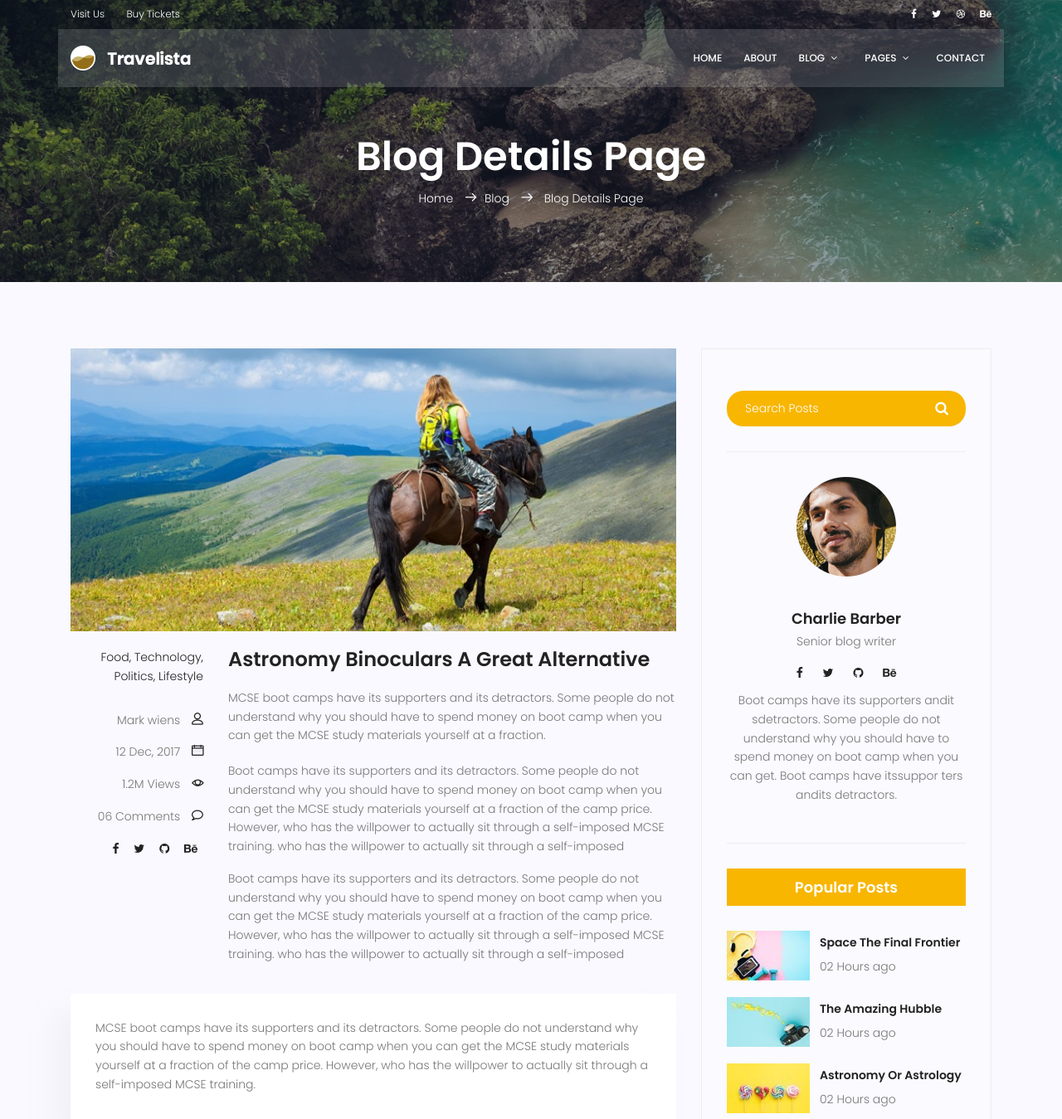
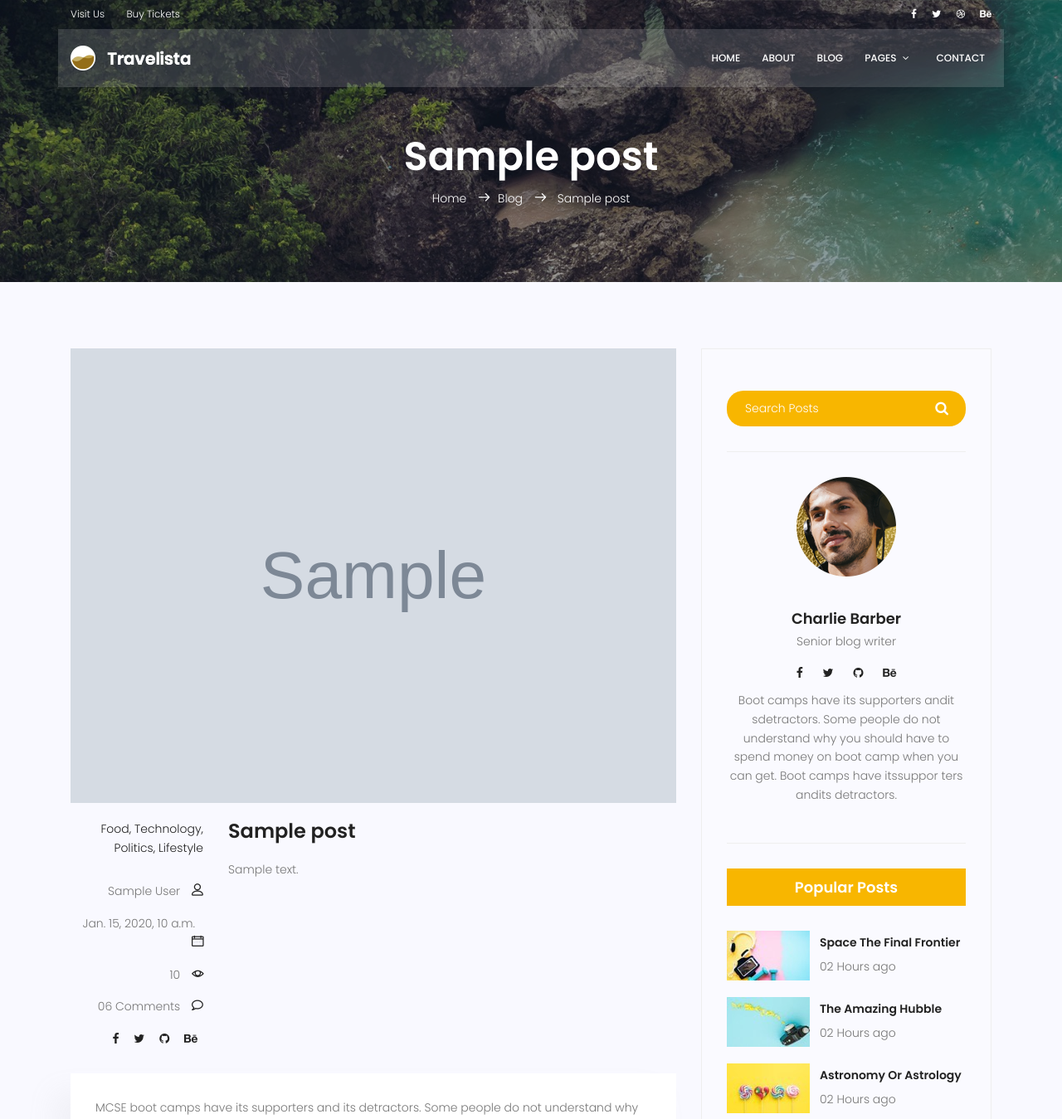
Before and after one commit to Bwar3am/my_site, a Django app: template templates/blog/blog-single.html in a window 1280 px wide. Shown: the top 1349 px of the page at 83% size. Run offline with Django 4.2, Linux system fonts and the light colour scheme; the template is opened without the code that fills it: most values are stand-ins (such as "Sample title", 1, 10 or a date in 2020); grey boxes marked "Sample" are stand-in pictures; some libraries are stand-ins or nearby versions.

Commit message:
www
aaaa

```diff
--- a/blog/urls.py
+++ b/blog/urls.py
@@ -5,6 +5,9 @@ app_name="blog"
 
 urlpatterns = [
     path('', blog_view , name="index"),
-    path('single', blog_single, name="single"),
-    path('post-<int:pid>',test,name="test"),
+    path('<int:pid>' ,blog_single, name='single' ),
+    #path('post-<int:pid>' ,release_post, name='publish' ),
+
+    #path('post/<int:pid>/', post_detail, name='post_detail'),
+    #path('post-<int:pid>',test,name="test"),
 ]
--- a/mysite/settings.py
+++ b/mysite/settings.py
@@ -42,6 +42,7 @@ INSTALLED_APPS = [
     'django.contrib.staticfiles',
     'website',
     'blog'
+
 
 ]
 
--- a/templates/blog/blog-single.html
+++ b/templates/blog/blog-single.html
@@ -7,9 +7,9 @@
     <div class="container">
       <div class="row d-flex align-items-center justify-content-center">
         <div class="about-content col-lg-12">
-          <h1 class="text-white">Blog Details Page</h1>
+          <h1 class="text-white">{{Post.title}}</h1>
           <p class="text-white link-nav">
-            <a href="index.html">Home</a> <span class="lnr lnr-arrow-right"></span><a href="blog-home.html">Blog</a> <span class="lnr lnr-arrow-right"></span> <a href="blog-single.html">Blog Details Page</a>
+            <a href="{% url 'website:index' %}">Home</a> <span class="lnr lnr-arrow-right"></span><a href="{% url 'blog:index' %}">Blog</a> <span class="lnr lnr-arrow-right"></span> <a href="blog-single.html">{{Post.title}}</a>
           </p>
         </div>
       </div>
@@ -25,7 +25,7 @@
           <div class="single-post row">
             <div class="col-lg-12">
               <div class="feature-img">
-                <img class="img-fluid" src="{% static 'img/blog/feature-img1.jpg' %}" alt="" />
+                <img class="img-fluid" src="{{Post.image.url}}" alt="" />
               </div>
             </div>
             <div class="col-lg-3 col-md-3 meta-details">
@@ -45,13 +45,13 @@
               </ul>
               <div class="user-details row">
                 <p class="user-name col-lg-12 col-md-12 col-6">
-                  <a href="#">Mark wiens</a> <span class="lnr lnr-user"></span>
+                  <a href="#">{{Post.author}}</a> <span class="lnr lnr-user"></span>
                 </p>
                 <p class="date col-lg-12 col-md-12 col-6">
-                  <a href="#">12 Dec, 2017</a> <span class="lnr lnr-calendar-full"></span>
+                  <a href="#"><a>{{Post.published_date_time}}</a></a> <span class="lnr lnr-calendar-full"></span>
                 </p>
                 <p class="view col-lg-12 col-md-12 col-6">
-                  <a href="#">1.2M Views</a> <span class="lnr lnr-eye"></span>
+                  <a href="#">{{Post.counted_views}}</a> <span class="lnr lnr-eye"></span>
                 </p>
                 <p class="comments col-lg-12 col-md-12 col-6">
                   <a href="#">06 Comments</a> <span class="lnr lnr-bubble"></span>
@@ -73,16 +73,16 @@
               </div>
             </div>
             <div class="col-lg-9 col-md-9">
-              <h3 class="mt-20 mb-20">Astronomy Binoculars A Great Alternative</h3>
-              <p class="excert">MCSE boot camps have its supporters and its detractors. Some people do not understand why you should have to spend money on boot camp when you can get the MCSE study materials yourself at a fraction.</p>
-              <p>Boot camps have its supporters and its detractors. Some people do not understand why you should have to spend money on boot camp when you can get the MCSE study materials yourself at a fraction of the camp price. However, who has the willpower to actually sit through a self-imposed MCSE training. who has the willpower to actually sit through a self-imposed</p>
-              <p>Boot camps have its supporters and its detractors. Some people do not understand why you should have to spend money on boot camp when you can get the MCSE study materials yourself at a fraction of the camp price. However, who has the willpower to actually sit through a self-imposed MCSE training. who has the willpower to actually sit through a self-imposed</p>
+              <h3 class="mt-20 mb-20">{{Post.title}}</h3>
+              <p class="excert">{{Post.content}}</p>
+
+
             </div>
             <div class="col-lg-12">
               <div class="quotes">MCSE boot camps have its supporters and its detractors. Some people do not understand why you should have to spend money on boot camp when you can get the MCSE study materials yourself at a fraction of the camp price. However, who has the willpower to actually sit through a self-imposed MCSE training.</div>
               <div class="row mt-30 mb-30">
                 <div class="col-6">
-                  <img class="img-fluid" src="{% static 'img/blog/post-img1.jpg' %}" alt="" />
+                  <img class="img-fluid" src="{%static 'img/blog/post-img1.jpg' %}" alt="" />
                 </div>
                 <div class="col-6">
                   <img class="img-fluid" src="{% static 'img/blog/post-img2.jpg' %}" alt="" />
@@ -96,28 +96,51 @@
           </div>
           <div class="navigation-area">
             <div class="row">
+
               <div class="col-lg-6 col-md-6 col-12 nav-left flex-row d-flex justify-content-start align-items-center">
+
                 <div class="thumb">
-                  <a href="#"><img class="img-fluid" src="{% static 'img/blog/prev.jpg' %}" alt="" /></a>
+
+                  <a href=""><img class="img-fluid" src="{% static 'img/blog/prev.jpg' %}" alt="" /></a>
+
                 </div>
                 <div class="arrow">
-                  <a href="#"><span class="lnr text-white lnr-arrow-left"></span></a>
+                  {% if pre_post %}
+                  <a href="{% url 'blog:single'  pre_post.id %}"><span class="lnr text-white lnr-arrow-left"></span></a>
+                  {% endif %}
                 </div>
                 <div class="detials">
-                  <p>Prev Post</p>
-                  <a href="#"><h4>Space The Final Frontier</h4></a>
+
+
+
+                  <a href="">previouse post</a>
+
+
                 </div>
               </div>
+
               <div class="col-lg-6 col-md-6 col-12 nav-right flex-row d-flex justify-content-end align-items-center">
+
+
                 <div class="detials">
-                  <p>Next Post</p>
-                  <a href="#"><h4>Telescopes 101</h4></a>
+
+
+
+                  <a href="">next post</a>
+
+
                 </div>
+
+
                 <div class="arrow">
-                  <a href="#"><span class="lnr text-white lnr-arrow-right"></span></a>
+
+                  <a href=""><span class="lnr text-white lnr-arrow-right"></span></a>
+
                 </div>
                 <div class="thumb">
-                  <a href="#"><img class="img-fluid" src="{% static 'img/blog/next.jpg' %}" alt="" /></a>
+                  {%if next_post %}
+                  <a href="{% url 'blog:single'  next_post.id  %}"><img class="img-fluid" src="{% static 'img/blog/next.jpg' %}" alt="" /></a>
+                  {% endif %}
                 </div>
               </div>
             </div>
--- a/templates/template/base.html
+++ b/templates/template/base.html
@@ -61,13 +61,9 @@
 				      <nav id="nav-menu-container">
 				        <ul class="nav-menu">
 				          <li><a href="{% url 'website:index' %}">Home</a></li>
-				          <li><a href={% url "website:about" %}>About</a></li>
-				          <li class="menu-has-children"><a href="">Blog</a>
-				            <ul>
-				              <li><a href="{% url 'blog:index' %}">Blog Home</a></li>
-				              <li><a href="{% url  'blog:single' %}">Blog Single</a></li>
-				            </ul>
-				          </li>
+				          <li><a href="{% url 'website:about' %}">About</a></li>
+				          <li><a href="{% url 'blog:index' %}"> Blog </a></li>
+
 				          <li class="menu-has-children"><a href="">Pages</a>
 				            <ul>
 				            	  <li><a href="elements.html">Elements</a></li>
```
Also changed, not shown: blog/admin.py (+4 -4 lines), blog/models.py (+18 -6 lines), blog/views.py (+26 -7 lines), requirment.txt (added, +10 -0 lines), templates/blog/blog-home.html (+12 -9 lines), blog/migrations/0003_posts_published_date_time.py (added), blog/migrations/0004_posts_author.py (added), blog/migrations/0005_posts_image.py (added), blog/migrations/0006_category_posts_category.py (added), blog/migrations/0007_remove_posts_published_date_time_alter_posts_status.py (added), media/blog/IMG_20231120_213417_255.jpg (added), media/blog/default.jpg (added), templates/blog/test.html (line endings or trailing spaces), website/migrations/0002_alter_contact_options.py (added).
